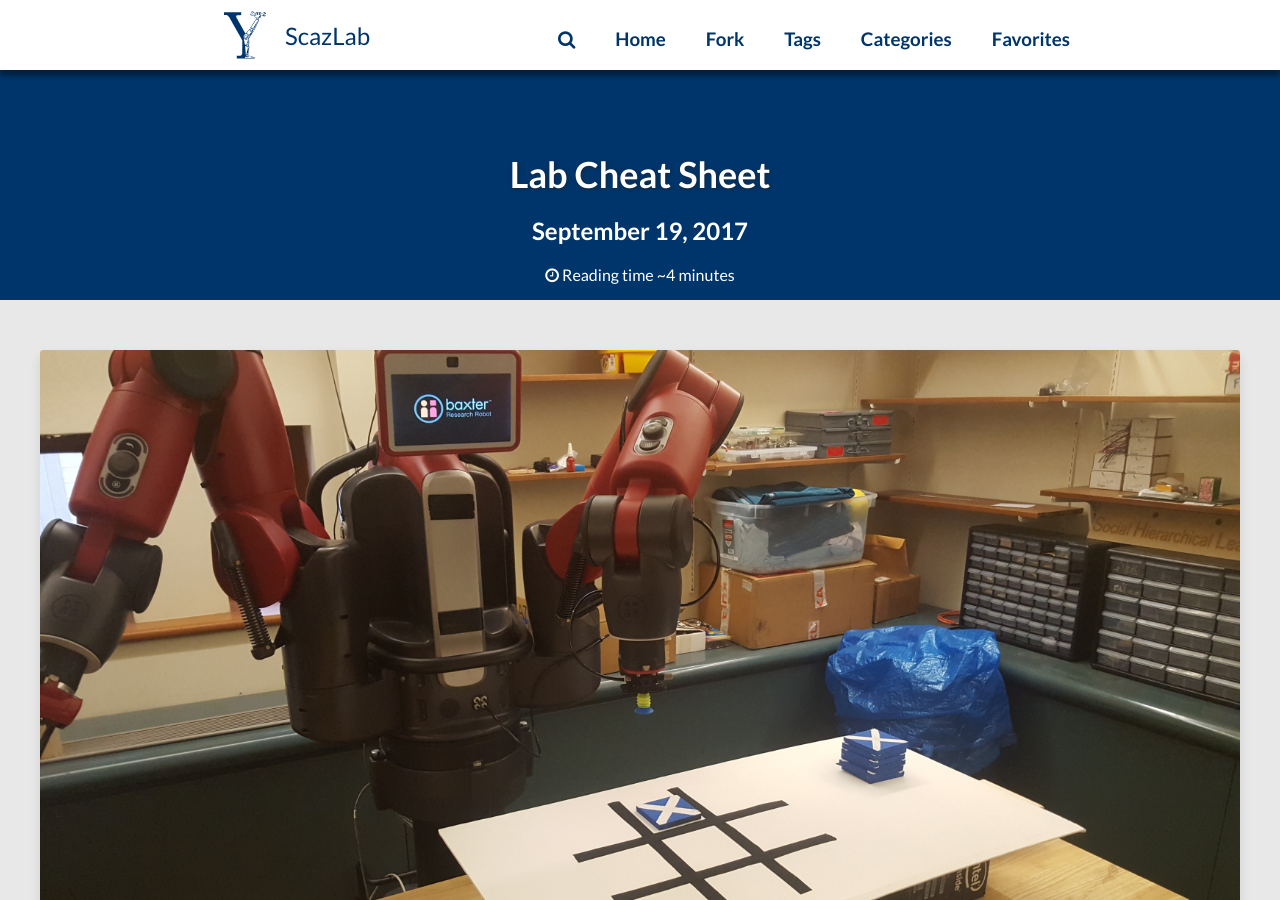
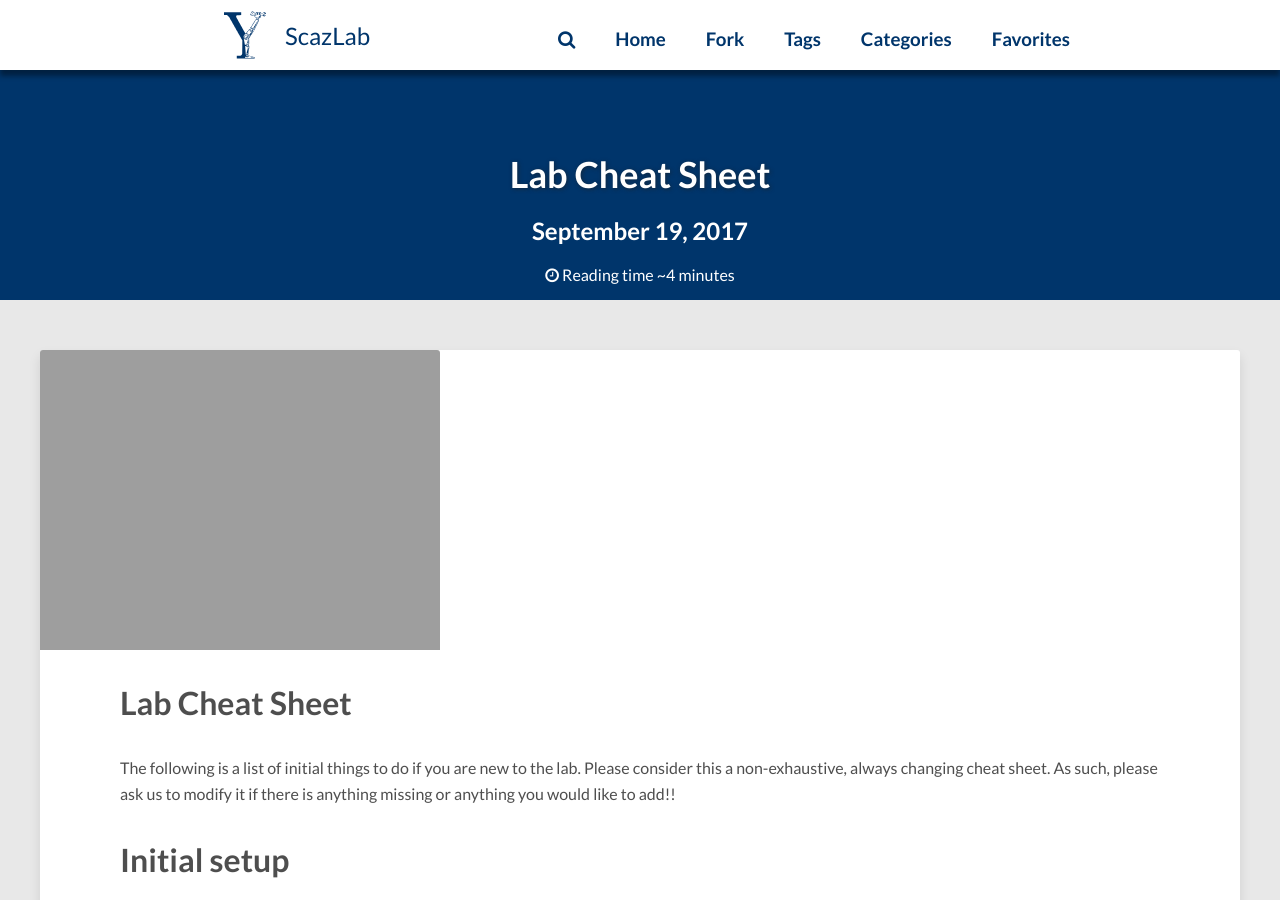
Before and after one commit to ScazLab/ScazLab.github.io, a Jekyll site: the page built from _posts/2017-09-19-Start-in-the-lab.md, in a window 1280 px wide and 900 px high. Built offline with Jekyll 4.4.1, drawn with Linux system fonts in a browser that asks for light colours; nearby versions of some CDN libraries; comment, search, counter and statistics services are not loaded.

Commit message:
Minor fix

```diff
--- a/_posts/2017-09-19-Start-in-the-lab.md
+++ b/_posts/2017-09-19-Start-in-the-lab.md
@@ -7,7 +7,7 @@ categories: [wiki]
 comments: false
 permalink: lab_cheat_sheet.html
 image:
-  feature: baxter_tictactoe.jpg
+  feature: group_pic.jpg
 excerpt_separator: <!-- More -->
 ---
 
```
